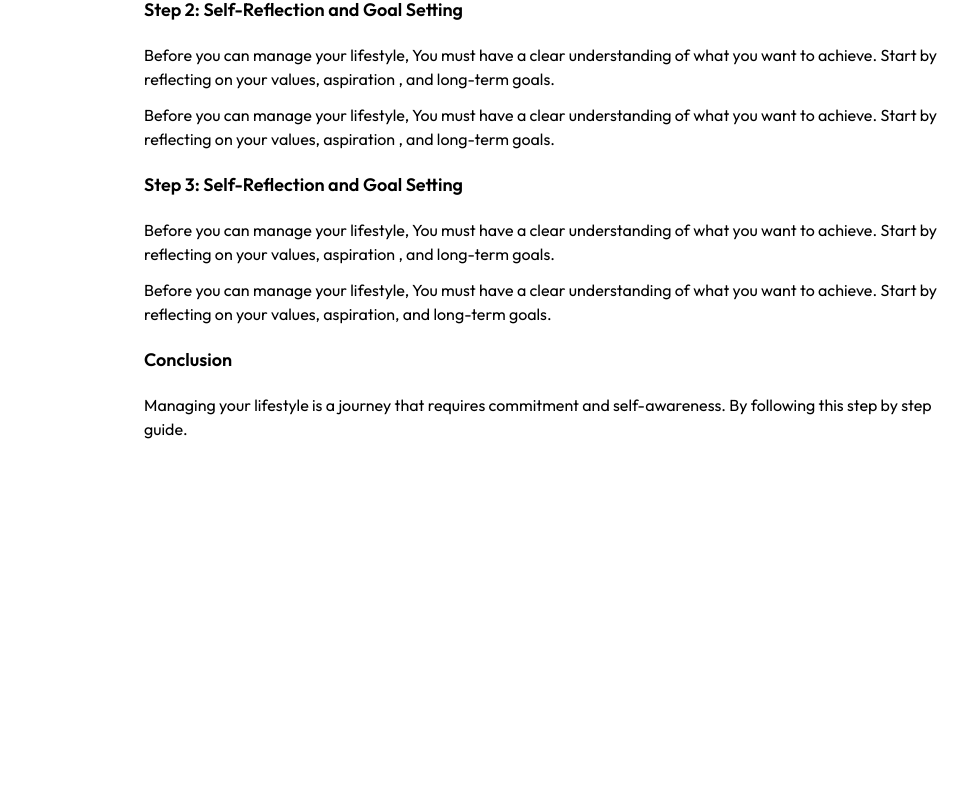
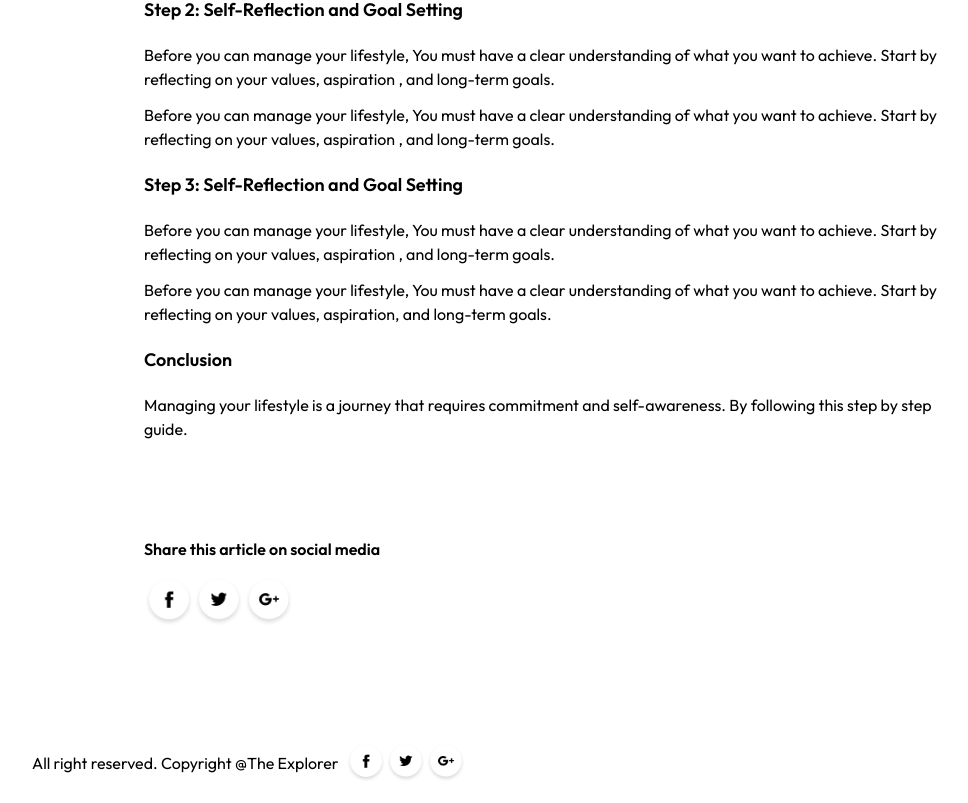
Before and after one commit to KMPKBandara/The-Explorer, a Next.js app in the folder the-explorer/: page /blogs/1 in a window 1280 px wide. Shown: the part 1185-1988 px from the top of the page, without its empty margins (96-1064 px from the left). Before the commit the page ends 1666 px from the top, so only its background shows below. Built offline with nearby package versions, Linux system fonts and the light colour scheme.

Commit message:
Completed Frontend

```diff
--- a/the-explorer/app/blogs/[id]/page.jsx
+++ b/the-explorer/app/blogs/[id]/page.jsx
@@ -1,6 +1,8 @@
 'use client'
 import { assets, blog_data } from '@/Assets/assets';
+import Footer from '@/Components/Footer';
 import Image from 'next/image';
+import Link from 'next/link';
 import React, { useEffect, useState } from 'react'
 
 const page = ({params}) => {
@@ -24,7 +26,9 @@ const page = ({params}) => {
   return (data?<>
     <div className='bg-gray-200 py-5 px-5 md:px-12 lg:px-28'>
       <div className='flex justify-between items-center'>
+        <Link href='/'>
         <Image src={assets.logo} width={180} alt='' className='w-[130] sm:w-auto'/>
+        </Link>
         <button className='flex item-center gap-2 font-medium py-1 px-3 sm:py-3 sm:px-6 border border-black shadow-[-7px_7px_0px_#000000]'>
           Get started <Image src={assets.arrow} alt=''/>
           </button>
@@ -71,7 +75,16 @@ const page = ({params}) => {
 
       <h3 className='my-5 text-[18px] font-semibold'>Conclusion</h3>
       <p className='my-3'>Managing your lifestyle is a journey that requires commitment and self-awareness. By following this step by step guide. </p>
+      <div className='my-24'>
+        <p className='text-black font-semibold my-4'>Share this article on social media</p>
+        <div className='flex'>
+          <Image src={assets.facebook_icon} width={50} alt=''/>
+          <Image src={assets.twitter_icon} width={50} alt=''/>
+          <Image src={assets.googleplus_icon} width={50} alt=''/>
+        </div>
+      </div>
     </div>
+    <Footer/>
     </>:<></>
   )
 }
```
Also changed, not shown: 1 other file (tests, documents, lock files or other folders).
